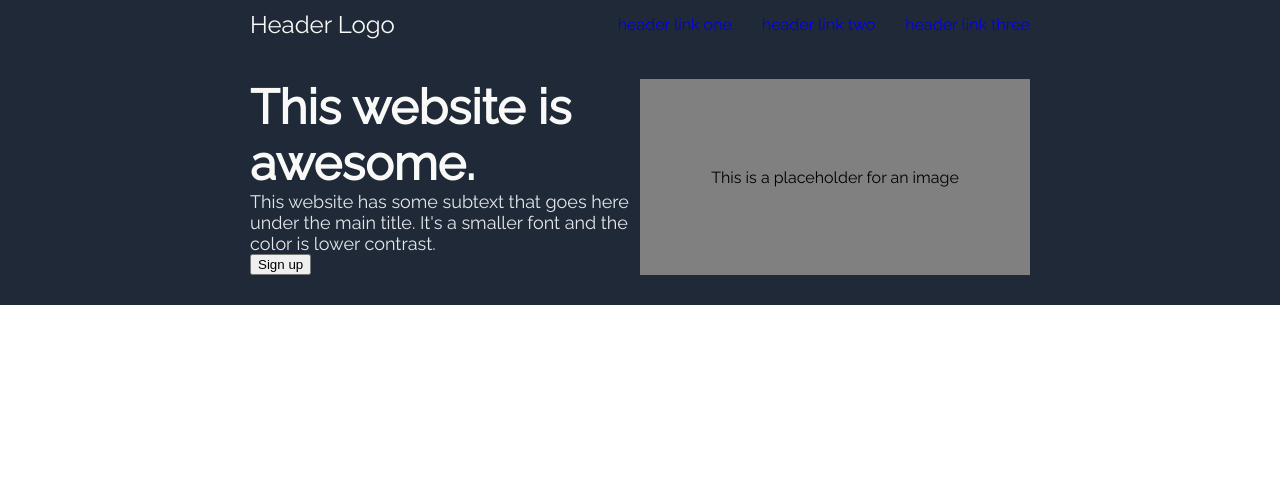
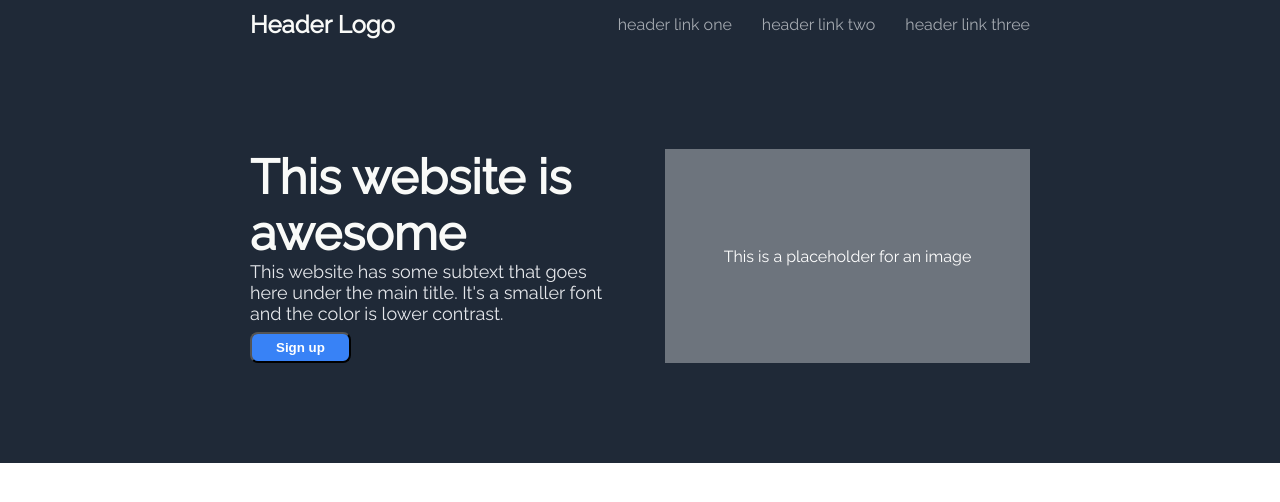
Before and after one commit to Evenish/project-landing-page, a plain HTML site: page index.html in a window 1280 px wide. Drawn offline with Linux system fonts and the light colour scheme.

Commit message:
Add styling to header elements

```diff
--- a/index.html
+++ b/index.html
@@ -19,7 +19,7 @@
             </div>
             <div class="hero-content">
                 <div class="hero-text">
-                    <div class="main">This website is awesome.</div>
+                    <div class="main">This website is awesome</div>
                     <div class="secondary">This website has some subtext that goes here under the main title. It's a smaller font and the color is lower contrast.</div>
                     <div class="button">
                         <button>Sign up</button>
--- a/styles.css
+++ b/styles.css
@@ -27,6 +27,7 @@ body {
 .header-logo {
     font-size: 24px;
     color: #F9FAF8;
+    font-weight: 600;
 }
 
 .header-links {
@@ -40,15 +41,17 @@ body {
 .hero-content {
     display: flex;
     /* justify-content: center; */
-    margin: 30px 0px;
+    margin: 100px 0px;
+    gap: 50px;
 }
 
 .hero-placeholder {
-    background-color: grey;
+    background-color: #6d747d;
     display: flex;
     align-items: center;
     justify-content: center;
     flex: 1 1 0;
+    color: white;
 }
 
 .hero-text {
@@ -68,6 +71,16 @@ body {
     color: #E5E7EB;
 }
 
+button {
+    background: #3882F6;
+    padding: 6px 24px;
+    border-radius: 8px;
+    margin-top: 8px;
+    color: white;
+    font-weight: 600;
+}
+
 a {
     text-decoration: none;
+    color: #a4a9b0;
 }
```
